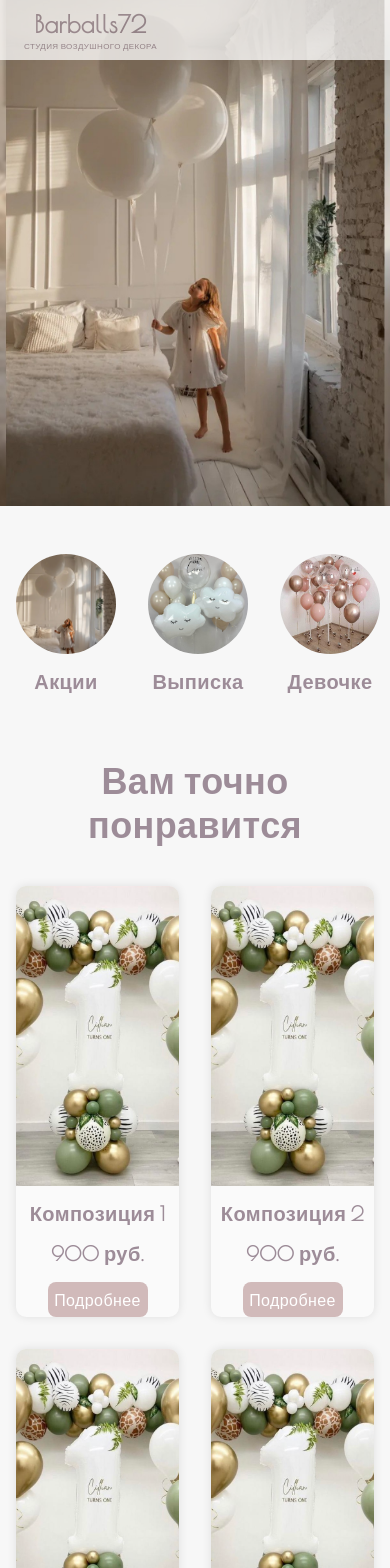
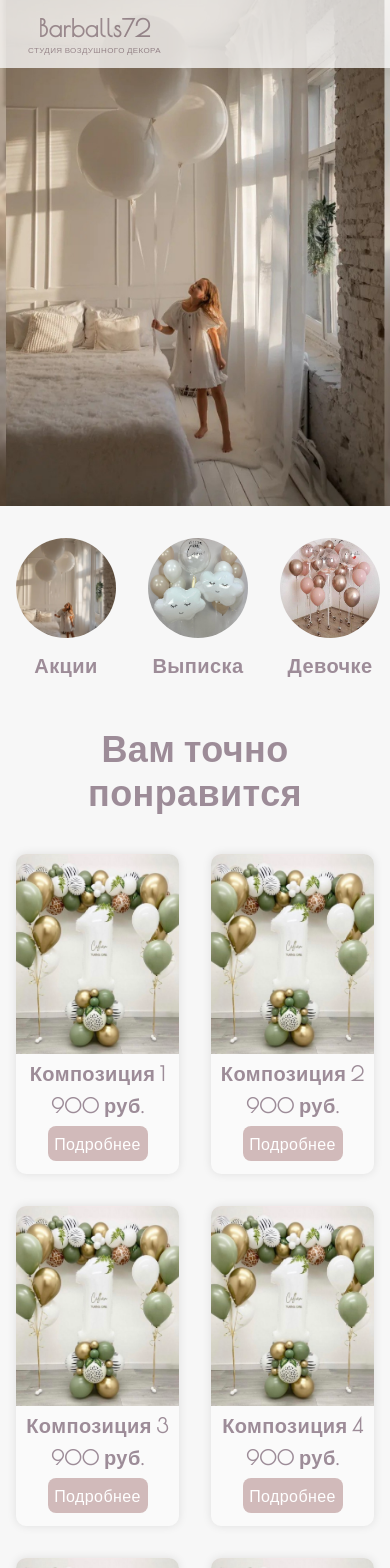
Before and after one commit to SadreevArtem/baloons, a Next.js app: page / in a window 390 px wide. Shown: the top 1568 px of the page. Built offline with nearby package versions, Linux system fonts and the light colour scheme; some icons are missing.

Commit message:
adaptive card product

```diff
--- a/pages/index.tsx
+++ b/pages/index.tsx
@@ -21,13 +21,13 @@ export default function Home() {
             { url: "/images/banner2.jpg" },
           ]}
         />
-        <div className="md:mt-[60px] mt-8">
+        <div className="md:mt-[60px] mt-4">
           <Categories />
         </div>
-        <div className="md:mt-[60px] mt-8">
+        <div className="md:mt-[60px] mt-4">
           <Selections />
         </div>
-        <div id="contacts" className="mt-[60px]">
+        <div id="contacts" className="md:mt-[60px] mt-4">
           <ReviewsBlock items={reviews} />
         </div>
       </div>
--- a/shared/components/Footer/Footer.tsx
+++ b/shared/components/Footer/Footer.tsx
@@ -6,8 +6,8 @@ import { inter } from "@/pages";
 export const Footer: React.FC = () => {
   return (
     <>
-      <footer className={`w-full flex flex-col py-4 ${inter.className} mt-[60px]`}>
-        <div className="container grid md:grid-cols-4 gap-8">
+      <footer className={`w-full flex flex-col py-4 ${inter.className} md:mt-[60px] mt-4`}>
+        <div className="container grid md:grid-cols-4 md:gap-8 gap-4">
           <div className="flex flex-col gap-6 md:items-center items-start mb-4 md:mb-6">
             <div className="relative flex flex-col md:flex-row gap-6 items-center">
               <Link href="/" className="relative block shrink-0">
--- a/shared/components/Header/Header.tsx
+++ b/shared/components/Header/Header.tsx
@@ -8,7 +8,7 @@ import { Menu, MenuButton, MenuItem, MenuItems } from '@headlessui/react';
 export const Header: React.FC = () => {
   return (
     <header
-      className={`${inter.className} opacity-75 md:p-4 p-2 header-scroll fixed top-0 z-10 bg-white w-full`}
+      className={`${inter.className} opacity-75 md:p-4 p-3 header-scroll fixed top-0 z-10 bg-white w-full`}
     >
       <div
         className={
--- a/shared/components/ProductCard/ProductCard.tsx
+++ b/shared/components/ProductCard/ProductCard.tsx
@@ -13,18 +13,18 @@ type Props ={
 export const ProductCard: React.FC<Props> = ({item}) => {
   return (
     <>
-      <article className="shadow-card hover:shadow-cardHover rounded-[10px] flex flex-col gap-4 items-center shrink-0 bg-[#fafafa] md:w-[220px] md:h-[468px]">
+      <article className="max-md:pb-2 shadow-card hover:shadow-cardHover rounded-[10px] flex flex-col md:gap-4 gap-2 items-center shrink-0 bg-[#fafafa] md:w-[220px] md:h-[468px] h-[320px]">
         <Image
           style={{ objectFit: "cover" }}
           alt={item.name}
           src={item.image}
           width={220}
           height={300}
-          className=" w-[220px] h-[300px] rounded-t-[10px]"
+          className=" w-[220px] md:h-[300px] h-[200px] rounded-t-[10px]"
         />
 
-        <span className="text-primary text-lg font-extrabold">{item.name}</span>
-        <span className="text-primary text-lg font-extrabold">
+        <span className="text-primary text-lg font-extrabold max-md:px-2">{item.name}</span>
+        <span className="text-primary text-lg font-extrabold max-md:px-2">
           {item.currentPrice} руб.
         </span>
         <Button title="Подробнее" />
```
